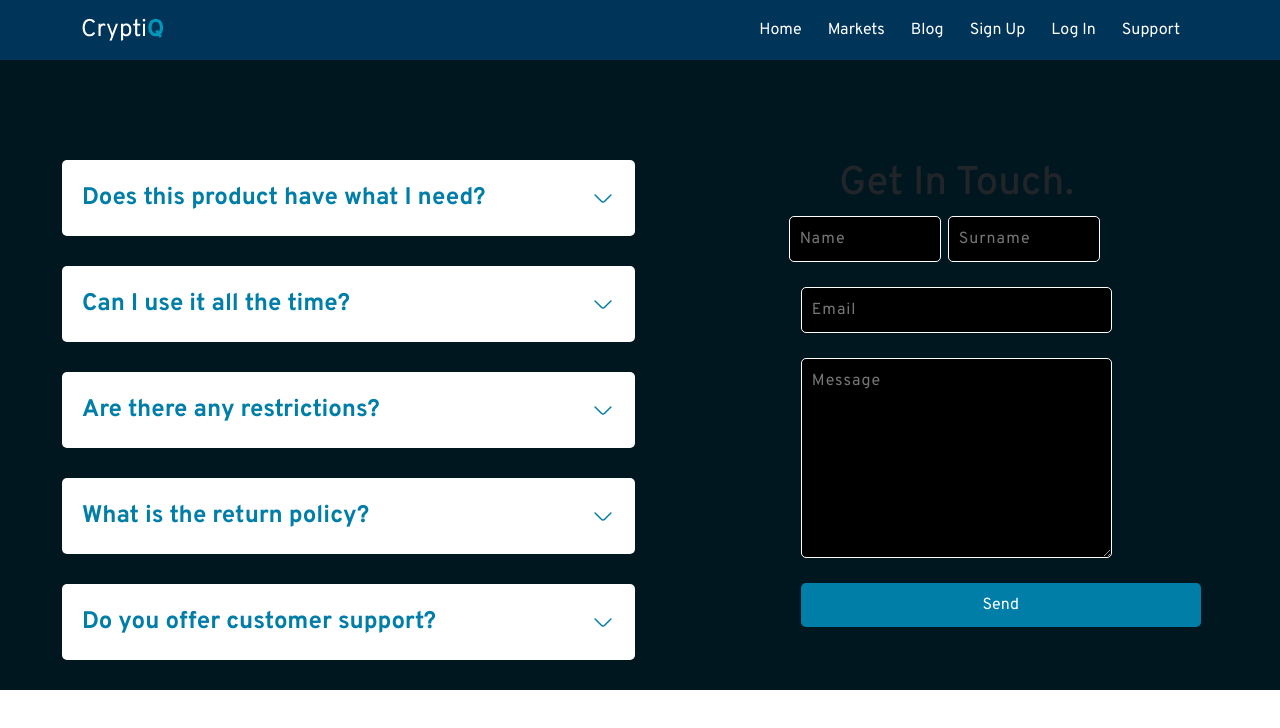
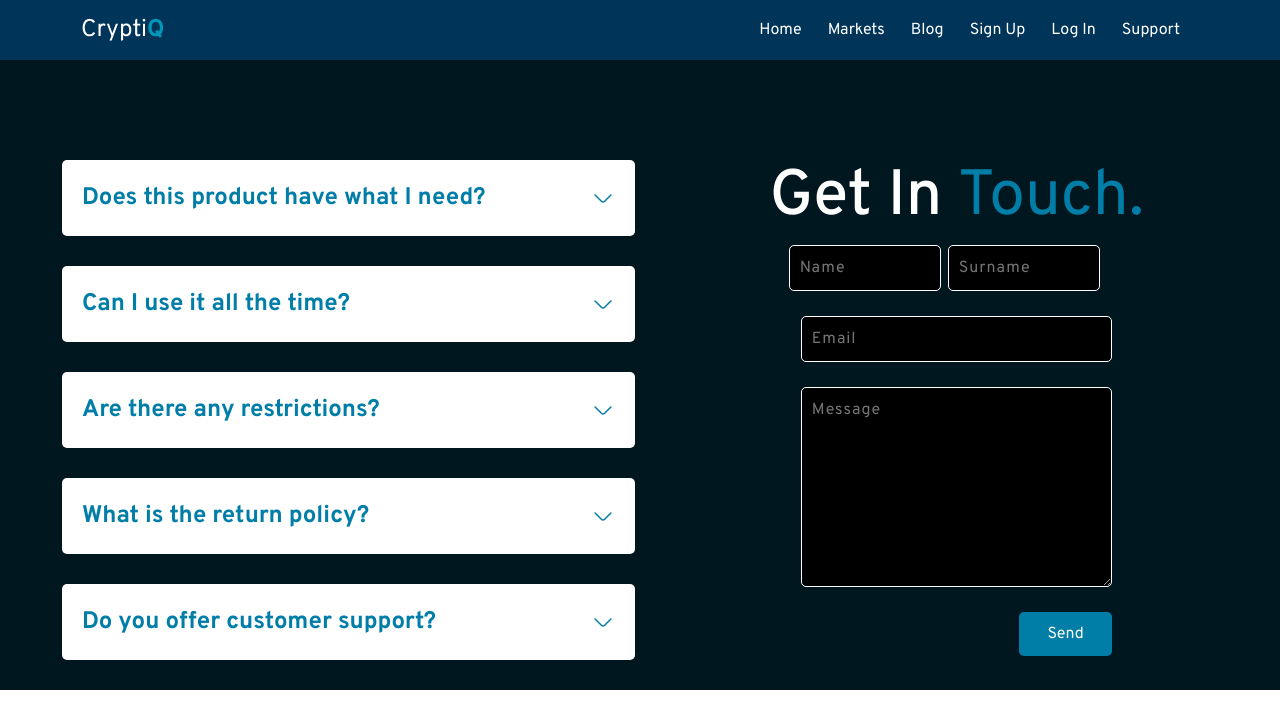
Before and after one commit to griffin1995/cryptocurrencyPlatform, a React (Create React App) app in the folder client/: page /Support in a window 1280 px wide. Shown: the top 728 px of the page. Built offline with nearby package versions, Linux system fonts and the light colour scheme.

Commit message:
edited support page

```diff
--- a/client/src/pages/Support.js
+++ b/client/src/pages/Support.js
@@ -60,7 +60,7 @@ const FAQ = () => {
         ))}
       </div>
       <div className="contact-form">
-        <h1>Get In Touch.</h1>
+        <h1 class="get-in-touch">Get In <span class="highlight">Touch.</span></h1>
         <form onSubmit={handleSubmit}>
           <div className="row">
             <input
--- a/client/src/pages/Support.scss
+++ b/client/src/pages/Support.scss
@@ -68,8 +68,6 @@
     margin-top: 20px;
 }
 
-
-
 .contact-form {
     display: flex;
     flex-direction: column;
@@ -82,6 +80,15 @@
     display: flex;
     flex-direction: column;
     width: 50%;
+}
+
+.get-in-touch {
+    font-size: 64px;
+    color: white;
+
+    .highlight {
+        color: #007EA7;
+    }
 }
 
 /* Support.css */
@@ -123,4 +130,6 @@
     width: 400px;
     overflow: hidden;
     transition: all .2s ease-in-out;
+    width: 30%;
+    margin-left: auto;
 }
```
